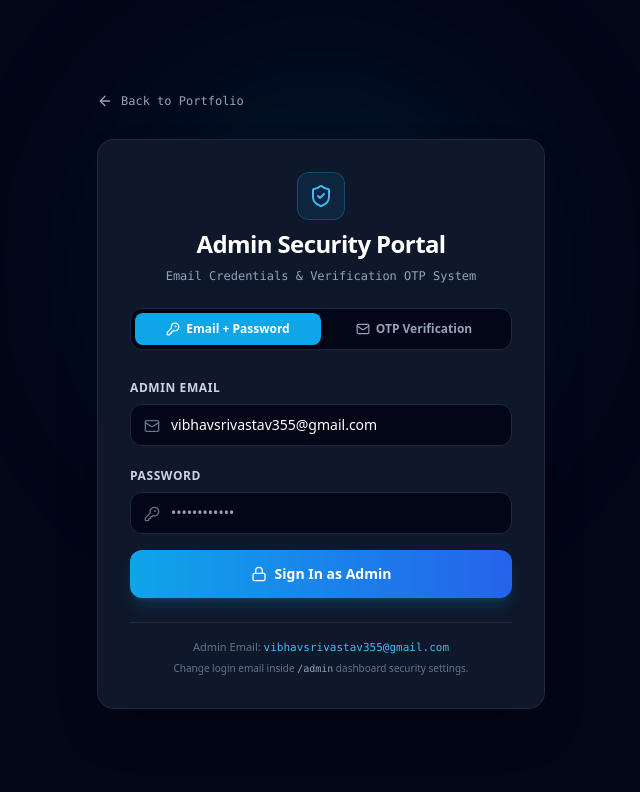
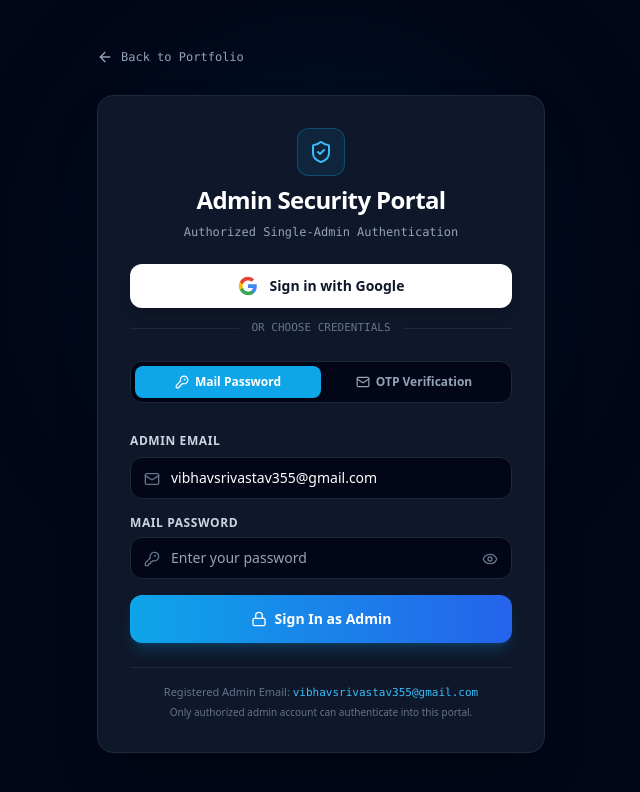
Before and after one commit to Vibhav4518/portfolio, a Next.js app: page /admin/login in a window 1280 px wide. Shown: the top 792 px of the page, without its empty margins (319-959 px from the left). Built offline with nearby package versions, Linux system fonts and the light colour scheme.

Commit message:
Add Direct Google OAuth login, Eye password visibility toggle, and strict admin email authorization

```diff
--- a/src/app/admin/login/page.tsx
+++ b/src/app/admin/login/page.tsx
@@ -1,15 +1,21 @@
 'use client';
 
-import { useState } from 'react';
-import { useRouter } from 'next/navigation';
-import { ShieldCheck, Lock, Mail, KeyRound, AlertCircle, ArrowLeft, Send, CheckCircle2, RefreshCw, Sparkles } from 'lucide-react';
+import { useState, useEffect } from 'react';
+import { useRouter, useSearchParams } from 'next/navigation';
+import {
+  ShieldCheck, Lock, Mail, KeyRound, AlertCircle, ArrowLeft, Send,
+  CheckCircle2, RefreshCw, Sparkles, Eye, EyeOff
+} from 'lucide-react';
 import Link from 'next/link';
 
 export default function AdminLoginPage() {
   const router = useRouter();
+  const searchParams = useSearchParams();
+
   const [loginMode, setLoginMode] = useState<'password' | 'otp'>('password');
   const [email, setEmail] = useState('vibhavsrivastav355@gmail.com');
   const [password, setPassword] = useState('');
+  const [showPassword, setShowPassword] = useState(false);
 
   // OTP state
   const [otpSent, setOtpSent] = useState(false);
@@ -19,6 +25,18 @@ export default function AdminLoginPage() {
 
   const [error, setError] = useState('');
   const [loading, setLoading] = useState(false);
+
+  useEffect(() => {
+    const errParam = searchParams.get('error');
+    if (errParam) {
+      setError(decodeURIComponent(errParam));
+    }
+  }, [searchParams]);
+
+  // Direct Google OAuth Login
+  const handleGoogleLogin = () => {
+    window.location.href = '/api/auth/google';
+  };
 
   // Email + Password Login
   const handlePasswordLogin = async (e: React.FormEvent) => {
@@ -69,7 +87,7 @@ export default function AdminLoginPage() {
         setOtpMessage(data.message || 'OTP sent successfully!');
         if (data.otpPreview) {
           setOtpPreview(data.otpPreview);
-          setOtpCode(data.otpPreview); // Auto-fill for quick testing ease
+          setOtpCode(data.otpPreview);
         }
       } else {
         setError(data.error || 'Failed to send OTP code.');
@@ -110,7 +128,7 @@ export default function AdminLoginPage() {
 
   return (
     <div className="min-h-screen bg-slate-950 text-slate-100 flex items-center justify-center p-4 relative overflow-hidden">
-      {/* Glow Effects */}
+      {/* Background Glow */}
       <div className="absolute top-1/3 left-1/2 -translate-x-1/2 -translate-y-1/2 w-96 h-96 bg-sky-500/10 rounded-full blur-[100px] pointer-events-none" />
 
       <div className="max-w-md w-full relative z-10 space-y-6">
@@ -130,11 +148,55 @@ export default function AdminLoginPage() {
               Admin Security Portal
             </h1>
             <p className="text-xs text-slate-400 font-mono">
-              Email Credentials & Verification OTP System
+              Authorized Single-Admin Authentication
             </p>
           </div>
 
-          {/* Mode Switcher */}
+          {error && (
+            <div className="p-3.5 rounded-xl bg-rose-500/10 border border-rose-500/20 text-rose-400 text-xs flex items-center gap-2">
+              <AlertCircle className="w-4 h-4 shrink-0" />
+              <span>{error}</span>
+            </div>
+          )}
+
+          {/* 1. Direct Google Login Button */}
+          <div className="space-y-3">
+            <button
+              type="button"
+              onClick={handleGoogleLogin}
+              className="w-full py-3 px-4 rounded-xl bg-white hover:bg-slate-100 text-slate-900 font-bold text-sm shadow-lg flex items-center justify-center gap-3 transition-all hover:scale-[1.01]"
+            >
+              <svg className="w-5 h-5" viewBox="0 0 24 24">
+                <path
+                  fill="#4285F4"
+                  d="M22.56 12.25c0-.78-.07-1.53-.2-2.25H12v4.26h5.92c-.26 1.37-1.04 2.53-2.21 3.31v2.77h3.57c2.08-1.92 3.28-4.74 3.28-8.09z"
+                />
+                <path
+                  fill="#34A853"
+                  d="M12 23c2.97 0 5.46-.98 7.28-2.66l-3.57-2.77c-.98.66-2.23 1.06-3.71 1.06-2.86 0-5.29-1.93-6.16-4.53H2.18v2.84C3.99 20.53 7.7 23 12 23z"
+                />
+                <path
+                  fill="#FBBC05"
+                  d="M5.84 14.09c-.22-.66-.35-1.36-.35-2.09s.13-1.43.35-2.09V7.06H2.18C1.43 8.55 1 10.22 1 12s.43 3.45 1.18 4.94l2.85-2.22.81-.63z"
+                />
+                <path
+                  fill="#EA4335"
+                  d="M12 5.38c1.62 0 3.06.56 4.21 1.64l3.15-3.15C17.45 2.09 14.97 1 12 1 7.7 1 3.99 3.47 2.18 7.06l3.66 2.84c.87-2.6 3.3-4.52 6.16-4.52z"
+                />
+              </svg>
+              Sign in with Google
+            </button>
+
+            <div className="relative flex items-center justify-center my-3">
+              <div className="border-t border-slate-800 w-full" />
+              <span className="bg-slate-900 px-3 text-[11px] font-mono text-slate-500 uppercase shrink-0">
+                Or choose credentials
+              </span>
+              <div className="border-t border-slate-800 w-full" />
+            </div>
+          </div>
+
+          {/* 2. Login Mode Switcher */}
           <div className="grid grid-cols-2 p-1 bg-slate-950 rounded-xl border border-slate-800 text-xs font-semibold">
             <button
               type="button"
@@ -148,7 +210,7 @@ export default function AdminLoginPage() {
                   : 'text-slate-400 hover:text-white'
               }`}
             >
-              <KeyRound className="w-3.5 h-3.5" /> Email + Password
+              <KeyRound className="w-3.5 h-3.5" /> Mail Password
             </button>
             <button
               type="button"
@@ -166,13 +228,6 @@ export default function AdminLoginPage() {
             </button>
           </div>
 
-          {error && (
-            <div className="p-3.5 rounded-xl bg-rose-500/10 border border-rose-500/20 text-rose-400 text-xs flex items-center gap-2">
-              <AlertCircle className="w-4 h-4 shrink-0" />
-              <span>{error}</span>
-            </div>
-          )}
-
           {otpMessage && (
             <div className="p-3.5 rounded-xl bg-emerald-500/10 border border-emerald-500/20 text-emerald-400 text-xs flex items-center gap-2">
               <CheckCircle2 className="w-4 h-4 shrink-0" />
@@ -180,7 +235,7 @@ export default function AdminLoginPage() {
             </div>
           )}
 
-          {/* MODE 1: Email + Password Login */}
+          {/* MODE A: Email + Password Login */}
           {loginMode === 'password' && (
             <form onSubmit={handlePasswordLogin} className="space-y-4">
               <div className="space-y-1.5">
@@ -200,20 +255,31 @@ export default function AdminLoginPage() {
                 </div>
               </div>
 
+              {/* Password Input with Eye Visibility Toggle */}
               <div className="space-y-1.5">
-                <label className="text-xs font-semibold text-slate-300 uppercase tracking-wider">
-                  Password
-                </label>
+                <div className="flex items-center justify-between">
+                  <label className="text-xs font-semibold text-slate-300 uppercase tracking-wider">
+                    Mail Password
+                  </label>
+                </div>
                 <div className="relative">
                   <KeyRound className="w-4 h-4 text-slate-500 absolute left-3.5 top-3.5" />
                   <input
-                    type="password"
+                    type={showPassword ? 'text' : 'password'}
                     required
                     value={password}
                     onChange={(e) => setPassword(e.target.value)}
-                    placeholder="••••••••••••"
-                    className="w-full pl-10 pr-4 py-2.5 rounded-xl bg-slate-950 border border-slate-800 text-white text-sm focus:outline-none focus:ring-2 focus:ring-sky-500"
+                    placeholder="Enter your password"
+                    className="w-full pl-10 pr-10 py-2.5 rounded-xl bg-slate-950 border border-slate-800 text-white text-sm focus:outline-none focus:ring-2 focus:ring-sky-500"
                   />
+                  <button
+                    type="button"
+                    onClick={() => setShowPassword(!showPassword)}
+                    className="absolute right-3 top-3 text-slate-500 hover:text-sky-400 transition-colors p-0.5"
+                    title={showPassword ? 'Hide password' : 'Show password'}
+                  >
+                    {showPassword ? <EyeOff className="w-4 h-4" /> : <Eye className="w-4 h-4" />}
+                  </button>
                 </div>
               </div>
 
@@ -228,7 +294,7 @@ export default function AdminLoginPage() {
             </form>
           )}
 
-          {/* MODE 2: Email + OTP Login */}
+          {/* MODE B: Email + OTP Code Login */}
           {loginMode === 'otp' && (
             <div className="space-y-4">
               {!otpSent ? (
@@ -314,10 +380,10 @@ export default function AdminLoginPage() {
 
           <div className="pt-4 border-t border-slate-800 text-center space-y-1">
             <p className="text-[11px] text-slate-500">
-              Admin Email: <code className="text-sky-400">{email}</code>
+              Registered Admin Email: <code className="text-sky-400">{email}</code>
             </p>
             <p className="text-[10px] text-slate-500">
-              Change login email inside <code className="text-slate-400">/admin</code> dashboard security settings.
+              Only authorized admin account can authenticate into this portal.
             </p>
           </div>
         </div>
--- a/src/app/admin/page.tsx
+++ b/src/app/admin/page.tsx
@@ -8,7 +8,7 @@ import {
   ShieldCheck, LogOut, User, FolderKanban, Briefcase, Award, Code2,
   Mail, Plus, Trash2, Edit3, Save, CheckCircle2, AlertCircle, ExternalLink,
   RefreshCw, FileText, Image as ImageIcon, Tags, GraduationCap, ArrowUp, ArrowDown, LayoutGrid,
-  Sparkles, Layers, Sliders, ChevronRight, Globe, BarChart3, Database
+  Sparkles, Layers, Sliders, ChevronRight, Globe, BarChart3, Database, Eye, EyeOff
 } from 'lucide-react';
 import Link from 'next/link';
 
@@ -35,6 +35,8 @@ export default function AdminDashboardPage() {
   const [securityEmail, setSecurityEmail] = useState('');
   const [currentPassword, setCurrentPassword] = useState('');
   const [newPassword, setNewPassword] = useState('');
+  const [showCurrentPassword, setShowCurrentPassword] = useState(false);
+  const [showNewPassword, setShowNewPassword] = useState(false);
   const [savingSecurity, setSavingSecurity] = useState(false);
 
   // Check auth session and fetch portfolio data
@@ -915,25 +917,45 @@ export default function AdminDashboardPage() {
 
                 <div className="space-y-1.5">
                   <label className="text-xs font-mono text-slate-400">Current Password (Required to verify)</label>
-                  <input
-                    type="password"
+                  <div className="relative">
+                    <input
+                      type={showCurrentPassword ? 'text' : 'password'}
                       required
                       value={currentPassword}
                       onChange={(e) => setCurrentPassword(e.target.value)}
                       placeholder="••••••••••••"
-                    className="w-full px-4 py-2.5 rounded-xl bg-slate-950 border border-slate-800 text-white text-sm focus:outline-none focus:ring-2 focus:ring-sky-500"
-                  />
+                      className="w-full pl-4 pr-10 py-2.5 rounded-xl bg-slate-950 border border-slate-800 text-white text-sm focus:outline-none focus:ring-2 focus:ring-sky-500"
+                    />
+                    <button
+                      type="button"
+                      onClick={() => setShowCurrentPassword(!showCurrentPassword)}
+                      className="absolute right-3 top-3 text-slate-500 hover:text-sky-400 transition-colors p-0.5"
+                      title={showCurrentPassword ? 'Hide password' : 'Show password'}
+                    >
+                      {showCurrentPassword ? <EyeOff className="w-4 h-4" /> : <Eye className="w-4 h-4" />}
+                    </button>
+                  </div>
                 </div>
 
                 <div className="space-y-1.5">
                   <label className="text-xs font-mono text-slate-400">New Password (Leave blank to keep unchanged)</label>
-                  <input
-                    type="password"
+                  <div className="relative">
+                    <input
+                      type={showNewPassword ? 'text' : 'password'}
                       value={newPassword}
                       onChange={(e) => setNewPassword(e.target.value)}
                       placeholder="New password (min 6 chars)"
-                    className="w-full px-4 py-2.5 rounded-xl bg-slate-950 border border-slate-800 text-white text-sm focus:outline-none focus:ring-2 focus:ring-sky-500"
-                  />
+                      className="w-full pl-4 pr-10 py-2.5 rounded-xl bg-slate-950 border border-slate-800 text-white text-sm focus:outline-none focus:ring-2 focus:ring-sky-500"
+                    />
+                    <button
+                      type="button"
+                      onClick={() => setShowNewPassword(!showNewPassword)}
+                      className="absolute right-3 top-3 text-slate-500 hover:text-sky-400 transition-colors p-0.5"
+                      title={showNewPassword ? 'Hide password' : 'Show password'}
+                    >
+                      {showNewPassword ? <EyeOff className="w-4 h-4" /> : <Eye className="w-4 h-4" />}
+                    </button>
+                  </div>
                 </div>
 
                 <div className="md:col-span-2 pt-2">
--- /dev/null
+++ b/src/app/api/auth/google/callback/route.ts
@@ -0,0 +1,99 @@
+import { NextResponse } from 'next/server';
+import { signAdminToken, COOKIE_NAME } from '../../../../../lib/auth';
+import { getDatabaseAsync } from '../../../../../lib/db';
+
+export async function GET(req: Request) {
+  const { searchParams, origin } = new URL(req.url);
+  const code = searchParams.get('code');
+  const error = searchParams.get('error');
+
+  const baseUrl = process.env.NEXT_PUBLIC_SITE_URL || origin;
+
+  if (error || !code) {
+    return NextResponse.redirect(`${baseUrl}/admin/login?error=${encodeURIComponent(error || 'Google login cancelled')}`);
+  }
+
+  const clientId = process.env.GOOGLE_CLIENT_ID;
+  const clientSecret = process.env.GOOGLE_CLIENT_SECRET;
+
+  if (!clientId || !clientSecret) {
+    return NextResponse.redirect(
+      `${baseUrl}/admin/login?error=${encodeURIComponent('Google Client Credentials not configured on server. Please set GOOGLE_CLIENT_ID and GOOGLE_CLIENT_SECRET.')}`
+    );
+  }
+
+  try {
+    const redirectUri = `${baseUrl}/api/auth/google/callback`;
+
+    // 1. Exchange code for tokens
+    const tokenRes = await fetch('https://oauth2.googleapis.com/token', {
+      method: 'POST',
+      headers: { 'Content-Type': 'application/x-www-form-urlencoded' },
+      body: new URLSearchParams({
+        client_id: clientId,
+        client_secret: clientSecret,
+        code,
+        grant_type: 'authorization_code',
+        redirect_uri: redirectUri,
+      }),
+    });
+
+    const tokenData = await tokenRes.json();
+
+    if (!tokenRes.ok || !tokenData.access_token) {
+      console.error('Google Token Exchange Error:', tokenData);
+      return NextResponse.redirect(
+        `${baseUrl}/admin/login?error=${encodeURIComponent('Failed to complete Google OAuth authentication.')}`
+      );
+    }
+
+    // 2. Fetch user profile from Google
+    const userRes = await fetch('https://www.googleapis.com/oauth2/v2/userinfo', {
+      headers: { Authorization: `Bearer ${tokenData.access_token}` },
+    });
+
+    const googleUser = await userRes.json();
+
+    if (!googleUser || !googleUser.email) {
+      return NextResponse.redirect(
+        `${baseUrl}/admin/login?error=${encodeURIComponent('Unable to retrieve Google user email profile.')}`
+      );
+    }
+
+    const googleEmail = googleUser.email.trim().toLowerCase();
+
+    // 3. Strict Whitelist Check against DB Admin Email
+    const db = await getDatabaseAsync();
+    const registeredAdminEmail = (
+      db.authSettings?.adminEmail || process.env.ADMIN_EMAIL || 'vibhavsrivastav355@gmail.com'
+    ).trim().toLowerCase();
+
+    if (googleEmail !== registeredAdminEmail) {
+      return NextResponse.redirect(
+        `${baseUrl}/admin/login?error=${encodeURIComponent(
+          `Unauthorized Google Account (${googleEmail}). Access is strictly restricted to registered admin email: ${registeredAdminEmail}`
+        )}`
+      );
+    }
+
+    // 4. Issue Admin JWT Cookie and Redirect to /admin
+    const token = await signAdminToken(registeredAdminEmail);
+    const response = NextResponse.redirect(`${baseUrl}/admin`);
+
+    response.cookies.set({
+      name: COOKIE_NAME,
+      value: token,
+      httpOnly: true,
+      path: '/',
+      secure: process.env.NODE_ENV === 'production',
+      maxAge: 60 * 60 * 24 * 7, // 7 days
+    });
+
+    return response;
+  } catch (err: any) {
+    console.error('Google Callback Error:', err);
+    return NextResponse.redirect(
+      `${baseUrl}/admin/login?error=${encodeURIComponent('Server error during Google authentication.')}`
+    );
+  }
+}
--- /dev/null
+++ b/src/app/api/auth/google/route.ts
@@ -0,0 +1,31 @@
+import { NextResponse } from 'next/server';
+
+export async function GET(req: Request) {
+  const clientId = process.env.GOOGLE_CLIENT_ID;
+
+  if (!clientId) {
+    return NextResponse.json(
+      {
+        error: 'Google Client ID is not configured. Please set GOOGLE_CLIENT_ID in your environment variables.',
+      },
+      { status: 500 }
+    );
+  }
+
+  const { origin } = new URL(req.url);
+  const baseUrl = process.env.NEXT_PUBLIC_SITE_URL || origin;
+  const redirectUri = `${baseUrl}/api/auth/google/callback`;
+
+  const params = new URLSearchParams({
+    client_id: clientId,
+    redirect_uri: redirectUri,
+    response_type: 'code',
+    scope: 'openid email profile',
+    access_type: 'offline',
+    prompt: 'select_account',
+  });
+
+  const googleAuthUrl = `https://accounts.google.com/o/oauth2/v2/auth?${params.toString()}`;
+
+  return NextResponse.redirect(googleAuthUrl);
+}
```
Lines whose indentation alone changed are shown as unchanged.
